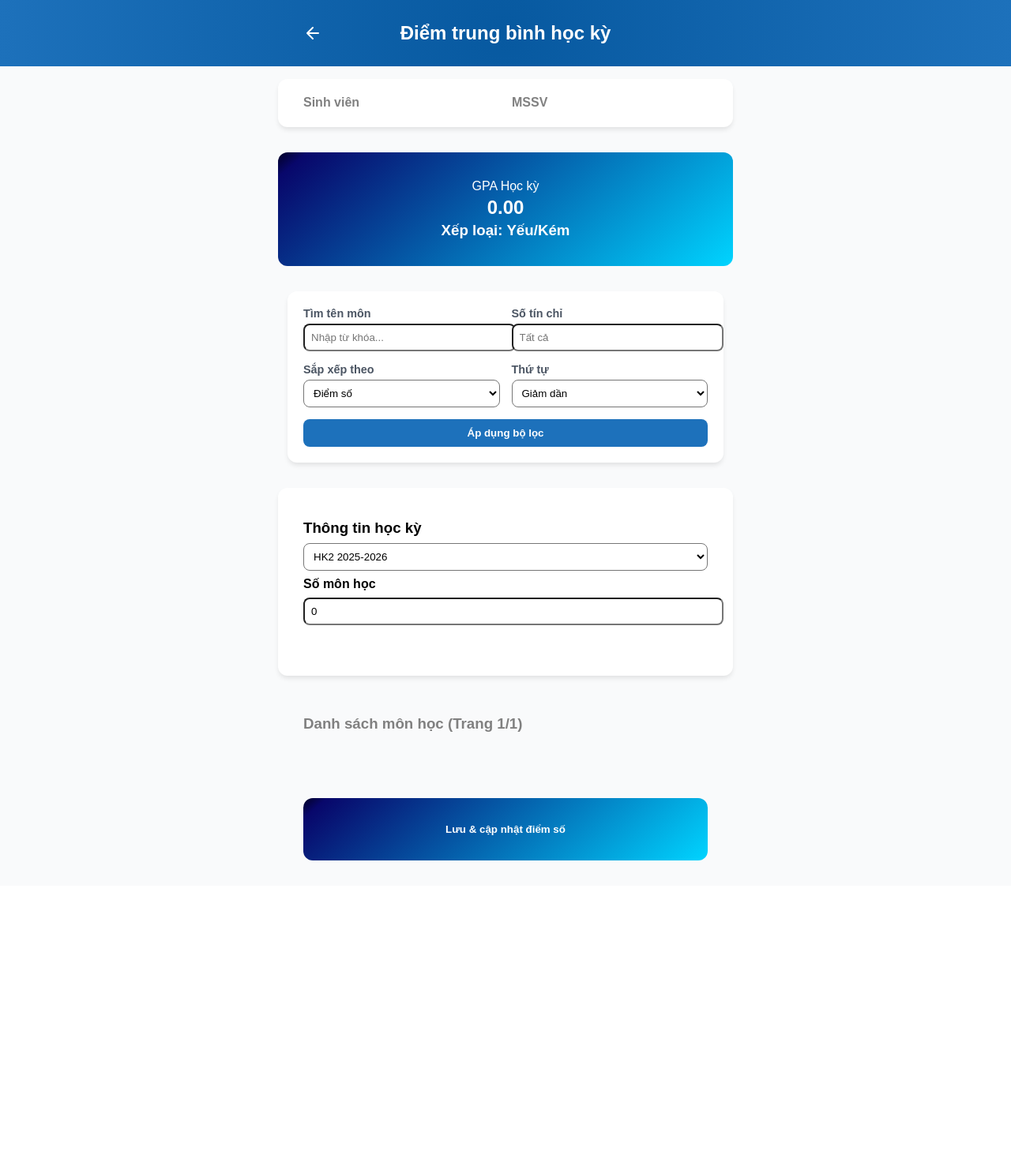
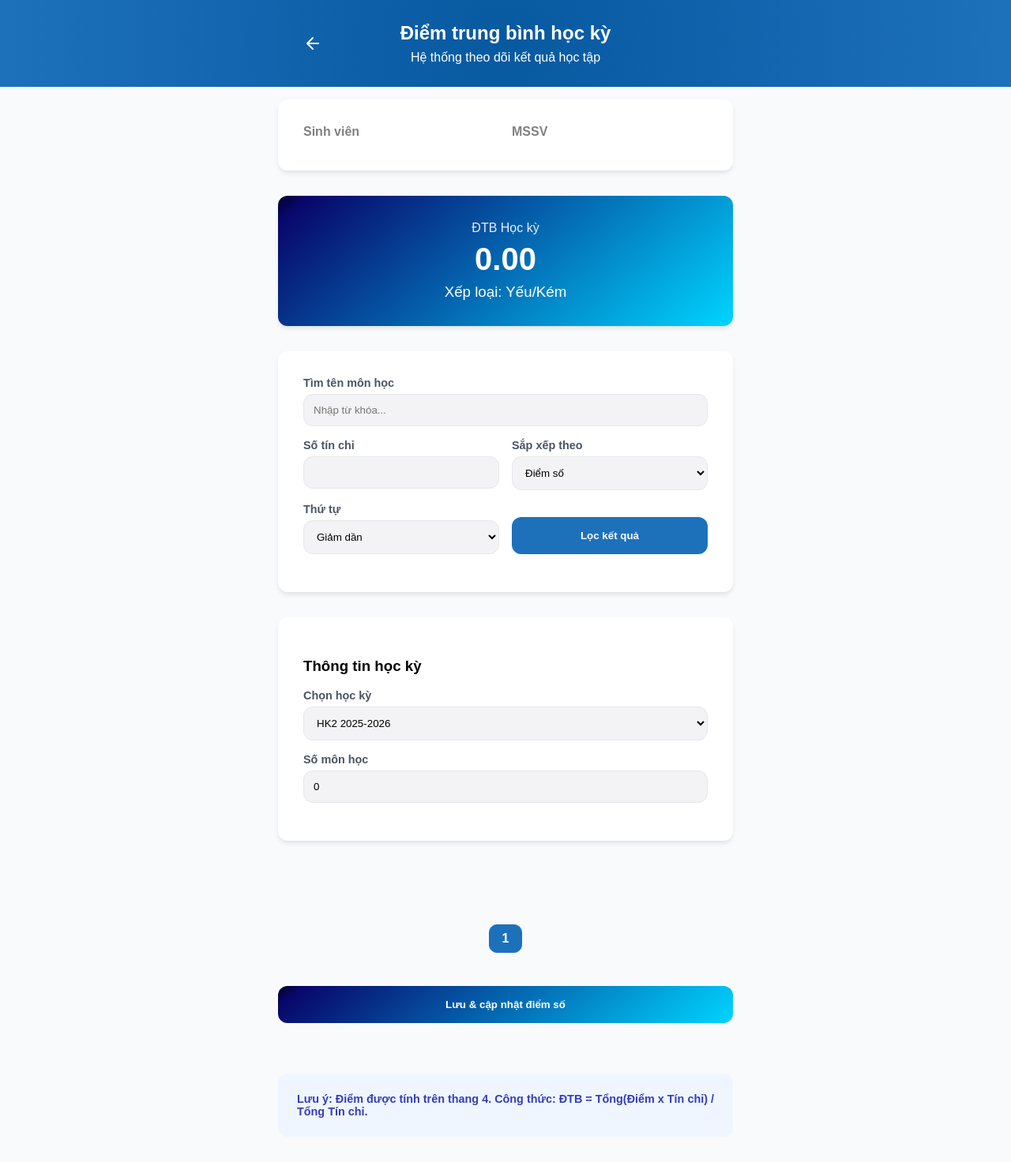
Before and after one commit to nhhun2005/personal-student-tracker, a PHP site: page /score-page.php in a window 1280 px wide. Shown: the whole page at 79% size. Before the commit the page ends 1090 px from the top, so only its background shows below. Run offline with PHP 8.4, Linux system fonts and the light colour scheme; the visitor is signed in with stand-in values (Sample User, id 1); data that the repository does not hold is empty.

Commit message:
update css for score-page

```diff
--- a/src/css/score-page.css
+++ b/src/css/score-page.css
@@ -1,3 +1,8 @@
+/* Reset & Base */
+* {
+  box-sizing: border-box;
+}
+
 header {
   display: flex;
   flex-direction: column;
@@ -5,24 +10,26 @@ header {
   align-items: center;
   background: radial-gradient(circle, #0759a0, #1d71bb);
   padding: 24px;
+  position: relative;
 }
-header svg {
-  position: absolute;
-  stroke: white;
-  left: 30%;
-  transition: all 0.2s;
-}
-header svg:hover {
-  scale: 1.1;
-  transform: translateY(-2px);
-  cursor: pointer;
-  stroke-width: 3px;
-}
-header h2,
-header p {
+
+header h2, header p {
   color: white;
   margin: 4px;
   padding: 0px;
+}
+
+.header-exit-icon {
+  position: absolute;
+  left: 30%;
+  stroke: white;
+  cursor: pointer;
+  transition: all 0.2s;
+}
+
+.header-exit-icon:hover {
+  transform: scale(1.1) translateY(-2px);
+  stroke-width: 3px;
 }
 
 .flex-container {
@@ -34,120 +41,124 @@ header p {
   padding-bottom: 2rem;
 }
 
-.student-card {
+/* Common Card Style */
+.student-card, .total-score, .semester-card, .course-card, .filter-card {
   background: white;
   box-shadow: 0 4px 6px -1px rgba(0, 0, 0, 0.1);
   border-radius: 12px;
-  padding-left: 2rem;
-  padding-right: 2rem;
-  width: 40%;
-  display: grid;
-  grid-template-columns: repeat(2, 1fr);
-  gap: 1rem;
-  justify-content: center;
-}
-.student-card h4 {
-  color: gray;
-}
-.total-score {
   padding: 2rem;
-  color: white;
-  border-radius: 12px;
-  align-items: center;
-  display: flex;
-  flex-direction: column;
-  width: 40%;
-  background: #020024;
-  background: linear-gradient(
-    140deg,
-    rgba(2, 0, 36, 1) 0%,
-    rgba(8, 7, 107, 1) 5%,
-    rgba(0, 212, 255, 1) 100%
-  );
-}
-.total-score p,
-.total-score h2,
-.total-score h3 {
-  margin: 0px;
-  padding: 2px;
+  width: 45%;
+  max-width: 650px;
 }
 
-.semester-card {
-  border-radius: 12px;
-  padding: 2rem;
-  padding-bottom: 4rem;
-  background: white;
-  box-shadow: 0 4px 6px -1px rgba(0, 0, 0, 0.1);
-  display: flex;
-  flex-direction: column;
-  width: 40%;
-}
-#guide {
-  color: gray;
-  width: 40%;
-}
-.semester-card h3,
-.semester-card h4 {
-  margin: 0px;
-  padding-top: 8px;
-  padding-bottom: 8px;
+/* Student Card */
+.student-card {
+  display: grid;
+  grid-template-columns: 1fr 1fr;
+  gap: 1rem;
 }
 
-select,
-input {
-  background: white;
-  border-radius: 8px;
-  padding: 8px;
+.student-card h4 { color: gray; margin: 0 0 8px 0; }
+.student-card h3 { margin: 0; }
+
+/* Score Card */
+.total-score {
+  color: white;
+  text-align: center;
+  background: linear-gradient(140deg, #020024 0%, #08076b 5%, #00d4ff 100%);
+}
+
+.total-score p { margin: 0; font-size: 1rem; opacity: 0.9; }
+.total-score h2 { margin: 8px 0; font-size: 2.5rem; }
+.total-score h3 { margin: 0; font-weight: 500; }
+
+/* Input Elements */
+.input-box {
+  width: 100%;
+  margin-bottom: 1rem;
+}
+
+.input-box label {
+  display: block;
+  font-weight: bold;
+  font-size: 0.9rem;
+  color: #4a5565;
+  margin-bottom: 6px;
+}
+
+.input-box input, .input-box select {
+  background: #f3f3f5;
+  border: 1px solid #e5e7eb;
+  padding: 12px;
+  border-radius: 12px;
+  width: 100%;
+  font-family: inherit;
+  outline: none;
+}
+
+.input-box input:focus { border-color: #1d71bb; }
+
+/* Filter & Details Grid */
+.filter-grid, .course-card-details {
+  display: grid;
+  grid-template-columns: 1fr 1fr;
+  gap: 1rem;
   width: 100%;
 }
 
-.course-card {
+/* Buttons */
+.save-button, .apply-btn {
+  width: 100%;
+  padding: 1rem;
+  background: #1d71bb;
+  border: none;
   border-radius: 12px;
-  padding: 2rem;
-  padding-bottom: 4rem;
-  background: white;
-  box-shadow: 0 4px 6px -1px rgba(0, 0, 0, 0.1);
+  color: white;
+  font-weight: bold;
+  cursor: pointer;
+  transition: all 0.2s;
+}
+
+.save-button {
+  width: 45%;
+  background: linear-gradient(140deg, #020024 0%, #08076b 5%, #00d4ff 100%);
+}
+
+.save-button:hover, .apply-btn:hover {
+  transform: translateY(-2px);
+  box-shadow: 0 4px 12px rgba(29, 113, 187, 0.3);
+}
+
+/* Pagination */
+.pagination {
   display: flex;
-
-  flex-direction: column;
-  width: 40%;
-}
-.course-card h4 {
-  margin: 0px;
-  padding-top: 8px;
-  padding-bottom: 8px;
-}
-.course-card-details {
-  display: grid;
-  grid-template-columns: repeat(2, 1fr);
-  gap: 1rem;
+  gap: 8px;
+  margin: 10px 0;
   justify-content: center;
 }
-.save-button {
-  width: 40%;
-  padding: 2rem;
-  background: linear-gradient(
-    140deg,
-    rgba(2, 0, 36, 1) 0%,
-    rgba(8, 7, 107, 1) 5%,
-    rgba(0, 212, 255, 1) 100%
-  );
-  border-radius: 12px;
+
+.page-link {
+  padding: 8px 16px;
+  background: white;
+  border-radius: 10px;
+  text-decoration: none;
+  color: #1d71bb;
+  border: 1px solid #e5e7eb;
+  font-weight: bold;
+}
+
+.page-link.active {
+  background: #1d71bb;
   color: white;
-  text-align: center;
-  font-weight: bold;
-  transition: all 0.2s;
+  border-color: #1d71bb;
 }
-.save-button:hover {
-  cursor: pointer;
-  scale: 1.05;
-  transform: translateY(-2px);
-}
+
 .note {
-  width: 40%;
-  padding: 2rem;
+  width: 45%;
+  padding: 1.5rem;
   background: #eff6ff;
   border-radius: 12px;
   color: #363cb9;
   font-weight: 600;
+  font-size: 0.9rem;
 }
--- a/src/score-page.php
+++ b/src/score-page.php
@@ -12,22 +12,21 @@ $user_id = $_SESSION['user_id'];
 $selected_semester = $_GET['semester'] ?? 'HK2 2025-2026';
 $is_all_mode = ($selected_semester === 'Tất cả');
 
-// --- LẤY THAM SỐ SEARCH & SORT ---
+// Search & Sort parameters
 $search_name = $_GET['q'] ?? '';
 $search_credit = (isset($_GET['c']) && $_GET['c'] !== '') ? intval($_GET['c']) : null;
 $sort_by = in_array($_GET['sort'] ?? '', ['score', 'credits']) ? $_GET['sort'] : 'c.id';
 $sort_order = strtoupper($_GET['order'] ?? '') === 'ASC' ? 'ASC' : 'DESC';
 
-// --- PHÂN TRANG ---
+// Pagination
 $items_per_page = 5;
 $current_page = isset($_GET['page']) ? max(1, intval($_GET['page'])) : 1;
 $offset = ($current_page - 1) * $items_per_page;
 
-// --- 1. XÂY DỰNG WHERE CLAUSE ĐỘNG ---
+// Where Clauses
 $where_clauses = ["s.user_id = ?"];
 $params = [$user_id];
 $types = "i";
-
 if (!$is_all_mode) {
   $where_clauses[] = "s.semester_name = ?";
   $params[] = $selected_semester;
@@ -43,45 +42,34 @@ if ($search_credit !== null) {
   $params[] = $search_credit;
   $types .= "i";
 }
-
 $where_sql = " WHERE " . implode(" AND ", $where_clauses);
 
-// --- 2. TÍNH TOÁN GPA (Dựa trên kết quả đã lọc) ---
+// Tính GPA & Phân trang (Prepared Statements)
 $stmt_gpa = $conn->prepare("SELECT c.credits, c.score FROM courses c JOIN semesters s ON c.semester_id = s.id $where_sql");
 $stmt_gpa->bind_param($types, ...$params);
 $stmt_gpa->execute();
 $all_data = $stmt_gpa->get_result()->fetch_all(MYSQLI_ASSOC);
+$pts = 0;
+$cre = 0;
+foreach ($all_data as $r) {
+  $pts += ($r['credits'] * $r['score']);
+  $cre += $r['credits'];
+}
+$final_score = $cre > 0 ? round($pts / $cre, 2) : 0;
 
-$total_points = 0;
-$total_credits = 0;
-foreach ($all_data as $row) {
-  $total_points += ($row['credits'] * $row['score']);
-  $total_credits += $row['credits'];
-}
-$final_score = $total_credits > 0 ? round($total_points / $total_credits, 2) : 0;
-
-// --- 3. TRUY VẤN PHÂN TRANG & SẮP XẾP ---
 $count_stmt = $conn->prepare("SELECT COUNT(*) as total FROM courses c JOIN semesters s ON c.semester_id = s.id $where_sql");
 $count_stmt->bind_param($types, ...$params);
 $count_stmt->execute();
 $total_items = $count_stmt->get_result()->fetch_assoc()['total'];
 $total_pages = max(1, ceil($total_items / $items_per_page));
 
-// Thêm LIMIT, OFFSET và ORDER BY vào query hiển thị
-$display_sql = "SELECT c.course_name as name, c.credits, c.score
-                FROM courses c
-                JOIN semesters s ON c.semester_id = s.id
-                $where_sql
-                ORDER BY $sort_by $sort_order
-                LIMIT ? OFFSET ?";
-$stmt_display = $conn->prepare($display_sql);
-$display_types = $types . "ii";
-$display_params = array_merge($params, [$items_per_page, $offset]);
-$stmt_display->bind_param($display_types, ...$display_params);
-$stmt_display->execute();
-$display_courses = $stmt_display->get_result()->fetch_all(MYSQLI_ASSOC);
+$display_sql = "SELECT c.course_name as name, c.credits, c.score FROM courses c JOIN semesters s ON c.semester_id = s.id $where_sql ORDER BY $sort_by $sort_order LIMIT ? OFFSET ?";
+$stmt_disp = $conn->prepare($display_sql);
+$stmt_disp->bind_param($types . "ii", ...array_merge($params, [$items_per_page, $offset]));
+$stmt_disp->execute();
+$display_courses = $stmt_disp->get_result()->fetch_all(MYSQLI_ASSOC);
 
-// --- XỬ LÝ LƯU (POST) ---
+// Post logic
 if ($_SERVER['REQUEST_METHOD'] === 'POST' && isset($_POST['save_score']) && !$is_all_mode) {
   $names = $_POST['c_name'] ?? [];
   $creds = $_POST['c_credit'] ?? [];
@@ -97,14 +85,10 @@ if ($_SERVER['REQUEST_METHOD'] === 'POST' && isset($_POST['save_score']) && !$is
     $s_id = $conn->insert_id;
     $ins_c = $conn->prepare("INSERT INTO courses (semester_id, course_name, credits, score) VALUES (?, ?, ?, ?)");
     foreach ($names as $i => $n) {
-      $name = trim($n);
-      if (empty($name))
+      $nm = trim($n);
+      if (empty($nm))
         continue;
-      $c_cred = intval($creds[$i]);
-      $c_sco = floatval($scos[$i]);
-      if ($c_cred <= 0 || $c_sco < 0 || $c_sco > 4.0)
-        throw new Exception("Dữ liệu không hợp lệ.");
-      $ins_c->bind_param("isid", $s_id, $name, $c_cred, $c_sco);
+      $ins_c->bind_param("isid", $s_id, $nm, $creds[$i], $scos[$i]);
       $ins_c->execute();
     }
     $conn->commit();
@@ -112,86 +96,24 @@ if ($_SERVER['REQUEST_METHOD'] === 'POST' && isset($_POST['save_score']) && !$is
     exit();
   } catch (Exception $e) {
     $conn->rollback();
-    $error_msg = $e->getMessage();
   }
 }
 
 $u_info = $conn->query("SELECT full_name, student_id FROM users WHERE id = $user_id")->fetch_assoc();
-
-// Hàm Helper để build URL phân trang không bị mất filter
 function build_url($p)
 {
   global $selected_semester, $search_name, $search_credit, $sort_by, $sort_order;
   return "score-page.php?semester=" . urlencode($selected_semester) . "&page=$p&q=" . urlencode($search_name) . "&c=$search_credit&sort=$sort_by&order=$sort_order";
 }
 ?>
-
 <!DOCTYPE html>
 <html lang="vi">
 
 <head>
   <meta charset="UTF-8">
-  <title>Quản lý điểm số - Student Tracker</title>
+  <title>Bảng điểm - Student Tracker</title>
   <link rel="stylesheet" href="./css/global-style.css" />
   <link rel="stylesheet" href="./css/score-page.css" />
-  <style>
-    .filter-container {
-      background: white;
-      padding: 20px;
-      border-radius: 12px;
-      width: 40%;
-      box-shadow: 0 4px 6px -1px rgba(0, 0, 0, 0.1);
-      display: grid;
-      grid-template-columns: repeat(2, 1fr);
-      gap: 15px;
-    }
-
-    .filter-item {
-      display: flex;
-      flex-direction: column;
-      gap: 5px;
-    }
-
-    .filter-item label {
-      font-weight: bold;
-      font-size: 0.9rem;
-      color: #4b5563;
-    }
-
-    .pagination {
-      display: flex;
-      gap: 8px;
-      margin: 20px 0;
-      justify-content: center;
-    }
-
-    .page-link {
-      padding: 10px 15px;
-      background: white;
-      border-radius: 8px;
-      text-decoration: none;
-      color: #1d71bb;
-      border: 1px solid #ddd;
-      font-weight: bold;
-    }
-
-    .page-link.active {
-      background: #1d71bb;
-      color: white;
-      border-color: #1d71bb;
-    }
-
-    .search-btn {
-      grid-column: span 2;
-      background: #1d71bb;
-      color: white;
-      border: none;
-      padding: 10px;
-      border-radius: 8px;
-      font-weight: bold;
-      cursor: pointer;
-    }
-  </style>
   <script>
     const SAVED_COURSES = <?php echo json_encode($all_data); ?>;
     const IS_ALL_MODE = <?php echo json_encode($is_all_mode); ?>;
@@ -200,12 +122,13 @@ function build_url($p)
 
 <body>
   <header>
-    <h2><?php echo $is_all_mode ? "Tích lũy toàn khóa" : "Điểm trung bình học kỳ"; ?></h2>
     <svg onclick="window.location.href='hub-page.php'" class="header-exit-icon" width="24" height="24"
       viewBox="0 0 24 24" fill="none" stroke="currentColor" stroke-width="2" stroke-linecap="round"
       stroke-linejoin="round">
       <path d="M19 12H5M12 19l-7-7 7-7" />
     </svg>
+    <h2><?php echo $is_all_mode ? "GPA Tích lũy toàn khóa" : "Điểm trung bình học kỳ"; ?></h2>
+    <p>Hệ thống theo dõi kết quả học tập</p>
   </header>
 
   <div class="flex-container">
@@ -221,44 +144,56 @@ function build_url($p)
     </div>
 
     <div class="total-score">
-      <p>GPA <?php echo $is_all_mode ? "Tích lũy" : "Học kỳ"; ?></p>
+      <p><?php echo $is_all_mode ? "GPA Tích lũy" : "ĐTB Học kỳ"; ?></p>
       <h2><?php echo number_format($final_score, 2); ?></h2>
-      <h3>Xếp loại:
-        <?php echo ($final_score >= 2.0) ? ($final_score >= 3.6 ? "Xuất sắc" : ($final_score >= 3.2 ? "Giỏi" : ($final_score >= 2.5 ? "Khá" : "Trung bình"))) : "Yếu/Kém"; ?>
-      </h3>
+      <h3>Xếp loại: <?php
+      if ($final_score >= 3.6)
+        echo "Xuất sắc";
+      elseif ($final_score >= 3.2)
+        echo "Giỏi";
+      elseif ($final_score >= 2.5)
+        echo "Khá";
+      elseif ($final_score >= 2.0)
+        echo "Trung bình";
+      else
+        echo "Yếu/Kém";
+      ?></h3>
     </div>
 
-    <form method="GET" class="filter-container">
+    <form method="GET" class="filter-card">
       <input type="hidden" name="semester" value="<?php echo $selected_semester; ?>">
-      <div class="filter-item">
-        <label>Tìm tên môn</label>
+      <div class="input-box">
+        <label>Tìm tên môn học</label>
         <input type="text" name="q" value="<?php echo htmlspecialchars($search_name); ?>" placeholder="Nhập từ khóa...">
       </div>
-      <div class="filter-item">
-        <label>Số tín chỉ</label>
-        <input type="number" name="c" value="<?php echo $search_credit; ?>" placeholder="Tất cả">
-      </div>
-      <div class="filter-item">
-        <label>Sắp xếp theo</label>
+      <div class="filter-grid">
+        <div class="input-box"><label>Số tín chỉ</label><input type="number" name="c"
+            value="<?php echo $search_credit; ?>"></div>
+        <div class="input-box"><label>Sắp xếp theo</label>
           <select name="sort">
             <option value="score" <?php echo $sort_by == 'score' ? 'selected' : ''; ?>>Điểm số</option>
             <option value="credits" <?php echo $sort_by == 'credits' ? 'selected' : ''; ?>>Số tín chỉ</option>
           </select>
         </div>
-      <div class="filter-item">
-        <label>Thứ tự</label>
+      </div>
+      <div class="filter-grid">
+        <div class="input-box"><label>Thứ tự</label>
           <select name="order">
             <option value="DESC" <?php echo $sort_order == 'DESC' ? 'selected' : ''; ?>>Giảm dần</option>
             <option value="ASC" <?php echo $sort_order == 'ASC' ? 'selected' : ''; ?>>Tăng dần</option>
           </select>
         </div>
-      <button type="submit" class="search-btn">Áp dụng bộ lọc</button>
+        <div class="input-box" style="display:flex; align-items:flex-end;">
+          <button type="submit" class="apply-btn">Lọc kết quả</button>
+        </div>
+      </div>
     </form>
 
-    <form method="POST" id="scoreForm"
-      style="width: 100%; display: flex; flex-direction: column; align-items: center; gap: 2rem;">
+    <form method="POST" class="flex-container" style="width:100%; margin-top:0;">
       <div class="semester-card">
         <h3>Thông tin học kỳ</h3>
+        <div class="input-box">
+          <label>Chọn học kỳ</label>
           <select onchange="window.location.href='score-page.php?semester=' + this.value">
             <option value="Tất cả" <?php echo $is_all_mode ? 'selected' : ''; ?>>Tất cả (Xem tích lũy)</option>
             <?php foreach (["HK2 2025-2026", "HK3 2025-2026", "HK1 2026-2027", "HK2 2026-2027", "HK3 2026-2027"] as $opt): ?>
@@ -266,41 +201,45 @@ function build_url($p)
                 <?php echo $opt; ?></option>
             <?php endforeach; ?>
           </select>
+        </div>
         <?php if (!$is_all_mode): ?>
-          <h4>Số môn học</h4>
-          <input type="number" id="courseCount" value="<?php echo count($all_data); ?>">
+          <div class="input-box"><label>Số môn học</label><input type="number" id="courseCount"
+              value="<?php echo count($all_data); ?>"></div>
         <?php endif; ?>
       </div>
 
-      <h3 id="guide">Danh sách môn học (Trang <?php echo $current_page; ?>/<?php echo $total_pages; ?>)</h3>
-
-      <div id="courseContainer"
-        style="width: 100%; display: flex; flex-direction: column; align-items: center; gap: 2rem;">
+      <div id="courseContainer" class="flex-container" style="width:100%; margin-top:0;">
         <?php foreach ($display_courses as $index => $course): ?>
           <div class="course-card">
-            <h4>Môn <?php echo $offset + $index + 1; ?></h4>
-            <input type="text" name="c_name[]" value="<?php echo htmlspecialchars($course['name']); ?>" <?php echo $is_all_mode ? 'readonly style="background:#f9f9f9"' : ''; ?> required>
+            <h4 style="color:#1d71bb; margin-bottom:1rem;">Môn <?php echo $offset + $index + 1; ?></h4>
+            <div class="input-box"><label>Tên môn</label><input type="text" name="c_name[]"
+                value="<?php echo htmlspecialchars($course['name']); ?>" <?php echo $is_all_mode ? 'readonly' : ''; ?>
+                required></div>
             <div class="course-card-details">
-              <input type="number" name="c_credit[]" value="<?php echo $course['credits']; ?>" <?php echo $is_all_mode ? 'readonly style="background:#f9f9f9"' : ''; ?> required>
-              <input type="number" step="0.1" max="4.0" name="c_score[]" value="<?php echo $course['score']; ?>" <?php echo $is_all_mode ? 'readonly style="background:#f9f9f9"' : ''; ?> required>
+              <div class="input-box"><label>Tín chỉ</label><input type="number" name="c_credit[]"
+                  value="<?php echo $course['credits']; ?>" <?php echo $is_all_mode ? 'readonly' : ''; ?> required></div>
+              <div class="input-box"><label>Điểm</label><input type="number" step="0.1" max="4.0" name="c_score[]"
+                  value="<?php echo $course['score']; ?>" <?php echo $is_all_mode ? 'readonly' : ''; ?> required></div>
             </div>
           </div>
         <?php endforeach; ?>
       </div>
 
-      <?php if ($total_pages > 1): ?>
       <div class="pagination">
         <?php for ($i = 1; $i <= $total_pages; $i++): ?>
           <a href="<?php echo build_url($i); ?>"
             class="page-link <?php echo ($i == $current_page) ? 'active' : ''; ?>"><?php echo $i; ?></a>
         <?php endfor; ?>
       </div>
-      <?php endif; ?>
 
       <?php if (!$is_all_mode): ?>
-        <button type="submit" name="save_score" class="save-button" style="border:none;">Lưu & cập nhật điểm số</button>
+        <button type="submit" name="save_score" class="save-button">Lưu & cập nhật điểm số</button>
       <?php endif; ?>
     </form>
+
+    <div class="note">
+      Lưu ý: Điểm được tính trên thang 4. Công thức: ĐTB = Tổng(Điểm x Tín chỉ) / Tổng Tín chỉ.
+    </div>
   </div>
   <script src="./js/score-page.js"></script>
 </body>
```
Also changed, not shown: src/js/score-page.js (+13 -31 lines). Lines whose indentation alone changed are shown as unchanged.
